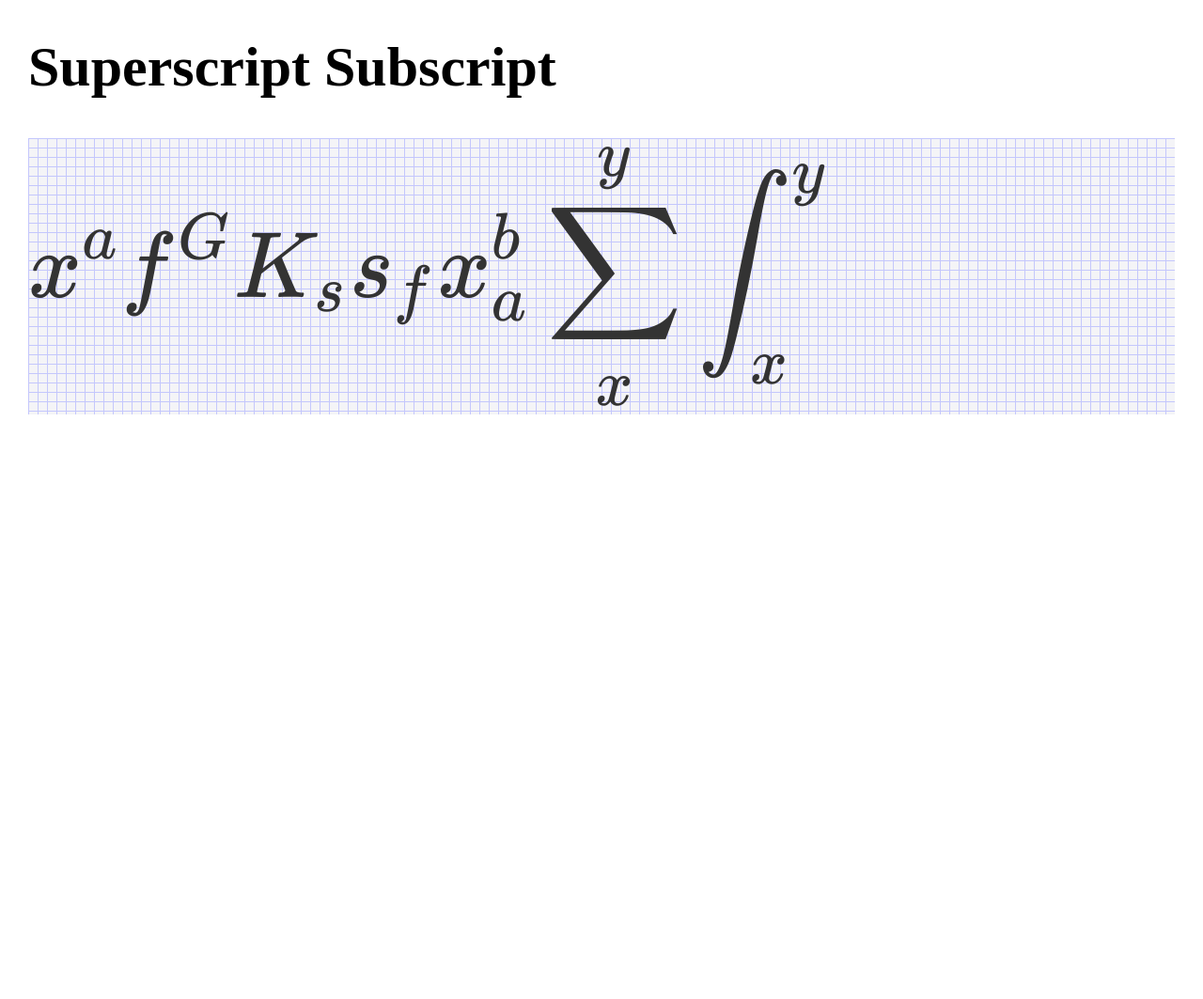
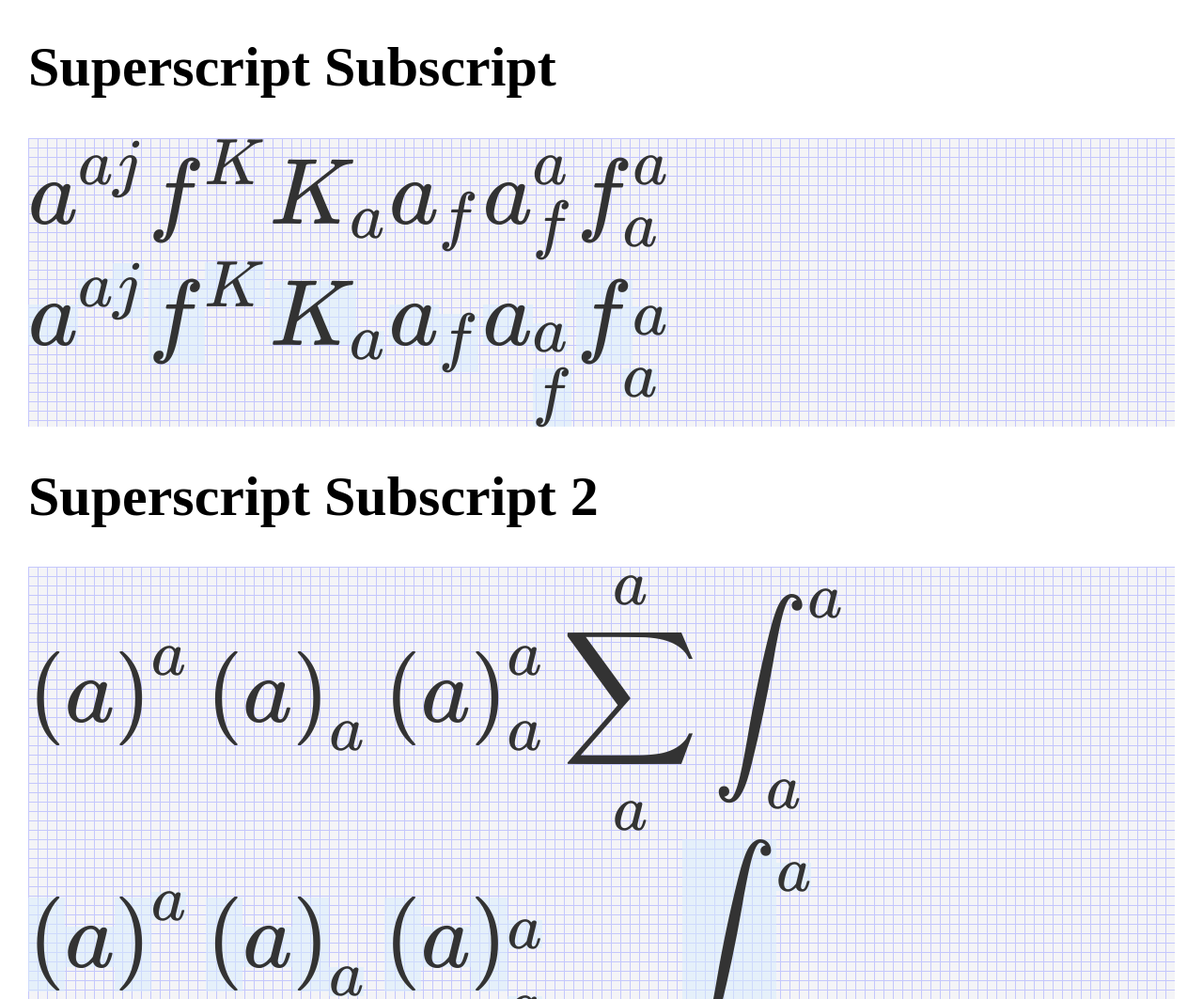
Before and after one commit to CKiumi/euler-tex, a website built with Vite: page index.html in a window 1280 px wide. Shown: the part 3336-4399 px from the top of the page at 94% size. Before the commit the page ends 3807 px from the top, so only its background shows below. Built offline with nearby package versions, Linux system fonts and the light colour scheme.

Commit message:
limit supsub

```diff
--- a/index.ts
+++ b/index.ts
@@ -12,6 +12,7 @@ import {
 } from "./src/atom/atom";
 import { buildBox } from "./src/html/builder";
 import { FracAtom } from "./src/atom/frac";
+import { SupSubAtom } from "./src/atom/supsub";
 const main = () => {
   const a: SymAtom = { char: "a", font: "Math-I", kind: "ord", type: "sym" };
   const f: SymAtom = { char: "f", font: "Math-I", kind: "ord", type: "sym" };
@@ -26,6 +27,7 @@ const main = () => {
   };
   const eq: SymAtom = { char: "=", font: "Main-R", kind: "rel", type: "sym" };
   const int: SymAtom = { char: "∫", font: "Size2", kind: "op", type: "sym" };
+  const sigma: SymAtom = { char: "∑", font: "Size2", kind: "op", type: "sym" };
   const hat: Accent = {
     char: "^",
     font: "Main-R",
@@ -88,6 +90,58 @@ const main = () => {
     kind: "ord",
     type: "frac",
   };
+  const sup: SupSubAtom = {
+    sup: [a, j],
+    nuc: a,
+    kind: "ord",
+    type: "supsub",
+  };
+  const sup2: SupSubAtom = {
+    sup: [K],
+    nuc: f,
+    kind: "ord",
+    type: "supsub",
+  };
+  const sub: SupSubAtom = {
+    sub: [a],
+    nuc: K,
+    kind: "ord",
+    type: "supsub",
+  };
+  const sub2: SupSubAtom = {
+    sub: [f],
+    nuc: a,
+    kind: "ord",
+    type: "supsub",
+  };
+  const supsub: SupSubAtom = {
+    sub: [f],
+    sup: [a],
+    nuc: a,
+    kind: "ord",
+    type: "supsub",
+  };
+  const supsub2: SupSubAtom = {
+    sub: [a],
+    sup: [a],
+    nuc: f,
+    kind: "ord",
+    type: "supsub",
+  };
+  const opSupsub: SupSubAtom = {
+    sub: [a],
+    sup: [a],
+    nuc: sigma,
+    kind: "ord",
+    type: "supsub",
+  };
+  const intSupsub: SupSubAtom = {
+    sub: [a],
+    sup: [a],
+    nuc: int,
+    kind: "ord",
+    type: "supsub",
+  };
   render(
     "Left Right Parentheses",
     "\\left(a+f\\right) \\left(\\int+f\\right)",
@@ -99,7 +153,35 @@ const main = () => {
     "\\sqrt{a} \\sqrt{K+a} \\sqrt{\\int} ",
     buildBox(parseAtoms([sqrt, sqrtK, sqrtInt]))
   );
-  render("Superscript Subscript", "x^a f^G K_s s_f x_a^b \\sum_x^y \\int_x^y");
+  render(
+    "Superscript Subscript",
+    "a^{aj} f^K K_a a_f a_f^a f^a_a",
+    buildBox(parseAtoms([sup, sup2, sub, sub2, supsub, supsub2]))
+  );
+  const lrsup: SupSubAtom = {
+    sup: [a],
+    nuc: { left, right, body: [a], kind: "inner", type: "lr" } as Atom,
+    kind: "inner",
+    type: "supsub",
+  };
+  const lrsub: SupSubAtom = {
+    sub: [a],
+    nuc: { left, right, body: [a], kind: "inner", type: "lr" } as Atom,
+    kind: "inner",
+    type: "supsub",
+  };
+  const lrsupsub: SupSubAtom = {
+    sub: [a],
+    sup: [a],
+    nuc: { left, right, body: [a], kind: "inner", type: "lr" } as Atom,
+    kind: "inner",
+    type: "supsub",
+  };
+  render(
+    "Superscript Subscript 2",
+    "\\left(a\\right)^a \\left(a\\right)_a \\left(a\\right)^a_a \\sum_a^a \\int_a^a",
+    buildBox(parseAtoms([lrsup, lrsub, lrsupsub, opSupsub, intSupsub]))
+  );
 };
 const render = (title: string, latex: string, result?: HTMLElement) => {
   const main = document.getElementById("main");
--- a/src/atom/atom.ts
+++ b/src/atom/atom.ts
@@ -5,9 +5,18 @@ import { Font } from "/font/src/spec";
 import { makeLeftRightDelim } from "./leftright";
 import { parseSqrt, SqrtAtom } from "./sqrt";
 import { FracAtom, parseFrac } from "./frac";
+import { parseSub, parseSup, parseSupSub, SupSubAtom } from "./supsub";
 
 export interface Atom {
-  type: "sym" | "accent" | "overline" | "line" | "lr" | "sqrt" | "frac";
+  type:
+    | "sym"
+    | "accent"
+    | "overline"
+    | "line"
+    | "lr"
+    | "sqrt"
+    | "frac"
+    | "supsub";
   kind: AtomKind;
 }
 
@@ -71,6 +80,15 @@ export const parseAtom = (atom: Atom): Box => {
   if (atom.type === "accent") return parseAccentAtom(atom as AccentAtom);
   if (atom.type === "sqrt") return parseSqrt(atom as SqrtAtom);
   if (atom.type === "frac") return parseFrac(atom as FracAtom);
+  if (atom.type === "supsub") {
+    if ((atom as SupSubAtom).sup && (atom as SupSubAtom).sub) {
+      return parseSupSub(atom as SupSubAtom, 0.7);
+    } else if ((atom as SupSubAtom).sup) {
+      return parseSup(atom as SupSubAtom, 0.7);
+    } else {
+      return parseSub(atom as SupSubAtom, 0.7);
+    }
+  }
   throw new Error("No Atom Type Specified");
 };
 
--- /dev/null
+++ b/src/atom/supsub.ts
@@ -0,0 +1,189 @@
+import { getSigma } from "/font";
+import { HBox, multiplyBox, SymBox, toVBox, VBox, VStackBox } from "../box/box";
+import { Atom, parseAtom, parseAtoms, SymAtom } from "./atom";
+import { SIGMAS } from "/font/src/sigma";
+
+export interface SupSubAtom extends Atom {
+  type: "supsub";
+  sup?: Atom[];
+  sub?: Atom[];
+  nuc: Atom;
+}
+
+export const parseSup = (atom: SupSubAtom, multiplier: number): HBox => {
+  let supShift = 0;
+  const sup = multiplyBox(parseAtoms(atom.sup as Atom[]), multiplier);
+  const nuc = parseAtom(atom.nuc);
+  if (!(nuc as SymBox).char) {
+    supShift = nuc.height - (SIGMAS.supDrop[1] * multiplier) / 1;
+  }
+  const minSupShift = getSigma("sup1");
+  supShift = Math.max(
+    supShift,
+    minSupShift,
+    sup.depth + 0.25 * getSigma("xHeight")
+  );
+
+  const marginRight = 0.5 / SIGMAS.ptPerEm[0] / multiplier;
+  sup.spacingRight = marginRight;
+  const vbox: VBox = {
+    children: [{ box: sup, shift: supShift }],
+    width: sup.width,
+    height: sup.height,
+    depth: sup.depth,
+  };
+
+  return {
+    children: [nuc, vbox],
+    width: nuc.width + sup.width,
+    depth: nuc.depth,
+    height: supShift / multiplier + sup.height,
+  };
+};
+
+export const parseSub = (atom: SupSubAtom, multiplier: number) => {
+  let subShift = 0;
+  const sub = multiplyBox(parseAtoms(atom.sub as Atom[]), multiplier);
+  //   const marginRight = 0.5 / getSigma("ptPerEm") / multiplier;
+  const nuc = parseAtom(atom.nuc);
+  if (!(nuc as SymBox).char) {
+    subShift = nuc.depth + (SIGMAS.subDrop[1] * multiplier) / 1;
+  }
+  subShift = Math.max(
+    subShift,
+    getSigma("sub1"),
+    sub.height - 0.8 * getSigma("xHeight")
+  );
+
+  const marginRight = 0.5 / SIGMAS.ptPerEm[0] / multiplier;
+  sub.spacingRight = marginRight;
+  sub.spacing = -(nuc as SymBox).italic / multiplier;
+  const vbox: VBox = {
+    children: [{ box: sub, shift: -subShift }],
+    width: sub.width,
+    height: sub.height,
+    depth: sub.depth,
+  };
+
+  return {
+    children: [nuc, vbox],
+    width: nuc.width + sub.width,
+    depth: nuc.depth,
+    height: subShift / multiplier + sub.height,
+  };
+};
+
+export const parseSupSub = (
+  atom: SupSubAtom,
+  multiplier: number
+): HBox | VStackBox => {
+  let supShift = 0;
+  let subShift = 0;
+  if (atom.nuc.kind === "op" && (atom.nuc as SymAtom).char === "∑") {
+    return parseLimitSupSub(
+      atom.nuc,
+      atom.sup as Atom[],
+      atom.sub as Atom[],
+      multiplier
+    );
+  }
+  const nuc = parseAtom(atom.nuc);
+  const sup = multiplyBox(parseAtoms(atom.sup as Atom[]), multiplier);
+  const sub = multiplyBox(parseAtoms(atom.sub as Atom[]), multiplier);
+  const minSupShift = getSigma("sup1");
+  supShift = Math.max(
+    supShift,
+    minSupShift,
+    sup.depth + 0.25 * getSigma("xHeight")
+  );
+  if (!(nuc as SymBox).char || atom.nuc.kind === "op") {
+    subShift = nuc.depth + (SIGMAS.subDrop[1] * multiplier) / 1;
+  }
+  if (!(nuc as SymBox).char || atom.nuc.kind === "op") {
+    supShift = nuc.height - (SIGMAS.supDrop[1] * multiplier) / 1;
+  }
+
+  subShift = Math.max(subShift, getSigma("sub2"));
+
+  const ruleWidth = getSigma("defaultRuleThickness");
+
+  // Rule 18e
+  const maxWidth = 4 * ruleWidth;
+
+  if (supShift - sup.depth - (sub.height - subShift) < maxWidth) {
+    subShift = maxWidth - (supShift - sup.depth) + sub.height;
+    const psi = 0.8 * getSigma("xHeight") - (supShift - sup.depth);
+    if (psi > 0) {
+      supShift += psi;
+      subShift -= psi;
+    }
+  }
+  sub.spacing = -(nuc as SymBox).italic / multiplier;
+  const marginRight = 0.5 / SIGMAS.ptPerEm[0] / multiplier;
+  sup.spacingRight = marginRight;
+  sub.spacingRight = marginRight;
+  const supsub: VBox = {
+    children: [
+      { box: sup, shift: supShift },
+      { box: sub, shift: -subShift },
+    ],
+    width: Math.max(sup.width, sub.width),
+    height: 0,
+    depth: 0,
+    align: "start",
+  };
+
+  return {
+    children: [nuc, supsub],
+    width: nuc.width + supsub.width,
+    depth: nuc.depth,
+    height: supsub.height,
+  };
+};
+
+export const parseLimitSupSub = (
+  nuc: Atom,
+  supAtom: Atom[],
+  subAtom: Atom[],
+  multiplier: number
+): VStackBox => {
+  let supBox;
+  let subBox;
+  const nucBox = parseAtom(nuc);
+  if (supAtom) {
+    supBox = multiplyBox(parseAtoms(supAtom), multiplier);
+    supBox.spacingTop = getSigma("bigOpSpacing5") / multiplier;
+    supBox.spacingBelow =
+      Math.max(
+        getSigma("bigOpSpacing1"),
+        getSigma("bigOpSpacing3") - supBox.depth
+      ) / multiplier;
+  }
+
+  if (subAtom) {
+    subBox = multiplyBox(parseAtoms(subAtom), multiplier);
+    subBox.spacingBelow = getSigma("bigOpSpacing5") / multiplier;
+    subBox.spacingTop =
+      Math.max(
+        getSigma("bigOpSpacing2"),
+        getSigma("bigOpSpacing4") - subBox.height
+      ) / multiplier;
+  }
+  if (supBox && subBox) {
+    const bottom =
+      getSigma("bigOpSpacing5") +
+      subBox.height +
+      subBox.depth +
+      (subBox.spacingTop ?? 0) +
+      nucBox.depth;
+    return toVBox([supBox, nucBox, subBox], bottom);
+  } else if (subBox) {
+    const top = nucBox.height;
+    return toVBox([nucBox, subBox], top);
+  } else if (supBox) {
+    const bottom = nucBox.depth;
+    return toVBox([supBox, nucBox], bottom);
+  } else {
+    throw new Error("Sup or Sub must specified");
+  }
+};
--- a/src/box/box.ts
+++ b/src/box/box.ts
@@ -4,8 +4,10 @@ export interface Box {
   depth: number;
   width: number;
   spacing?: number;
+  spacingRight?: number;
   spacingBelow?: number;
   spacingTop?: number;
+  multiplier?: number;
 }
 
 export interface SymBox extends Box {
@@ -19,6 +21,7 @@ export interface HBox extends Box {
 }
 export interface VBox extends Box {
   children: { box: Box; shift: number }[];
+  align?: "center" | "start";
 }
 export interface VStackBox extends Box {
   children: Box[];
@@ -43,7 +46,7 @@ export const toVBox = (children: Box[], newDepth: number): VStackBox => {
       .reduce((partialSum, a) => partialSum + a, 0) - newDepth;
   const width = Math.max(...children.map((box) => box.width));
   const revChildren = children.slice().reverse();
-  const oldDepth = revChildren[0].depth;
+  const oldDepth = revChildren[0].depth + (revChildren[0].spacingBelow ?? 0);
   return {
     children,
     depth: newDepth,
@@ -52,3 +55,13 @@ export const toVBox = (children: Box[], newDepth: number): VStackBox => {
     shift: -(newDepth - oldDepth),
   };
 };
+
+export const multiplyBox = (box: Box, multiplier: number): Box => {
+  return {
+    multiplier,
+    ...box,
+    height: box.height * multiplier,
+    depth: box.depth * multiplier,
+    width: box.width * multiplier,
+  };
+};
--- a/src/html/builder.ts
+++ b/src/html/builder.ts
@@ -25,6 +25,10 @@ export const buildHBox = (hbox: HBox) => {
     span.append(buildBox(box));
   });
   if (hbox.spacing) span.style.marginLeft = em(hbox.spacing);
+  if (hbox.spacingRight) span.style.marginRight = em(hbox.spacingRight);
+  if (hbox.spacingBelow) span.style.marginBottom = em(hbox.spacingBelow);
+  if (hbox.spacingTop) span.style.marginTop = em(hbox.spacingTop);
+  if (hbox.multiplier) span.style.fontSize = em(hbox.multiplier);
   return span;
 };
 
@@ -35,7 +39,6 @@ export const buildBox = (box: Box): HTMLSpanElement => {
   if ((box as SqrtBox).size) {
     return buildSqrtBox(box as SqrtBox);
   }
-
   if ((box as VBox).children && (box as VBox).children[0].box !== undefined) {
     return buildVBox(box as VBox);
   }
@@ -48,6 +51,7 @@ export const buildBox = (box: Box): HTMLSpanElement => {
   if ((box as DelimInnerBox).repeat) {
     return buildDelimInnerBox(box as DelimInnerBox);
   }
+
   const span = document.createElement("span");
   span.style.height = em(box.height);
   span.style.background = "black";
@@ -64,6 +68,7 @@ export const buildSymBox = ({
   depth,
   italic,
   spacing,
+  spacingRight,
   spacingBelow,
   spacingTop,
 }: SymBox): HTMLSpanElement => {
@@ -73,6 +78,7 @@ export const buildSymBox = ({
   span.style.height = em(height + depth);
   if (italic) span.style.paddingRight = em(italic);
   if (spacing) span.style.marginLeft = em(spacing);
+  if (spacingRight) span.style.marginRight = em(spacingRight);
   if (spacingBelow) span.style.marginBottom = em(spacingBelow);
   if (spacingTop) span.style.marginTop = em(spacingTop);
   span.style.lineHeight = em(
@@ -81,7 +87,7 @@ export const buildSymBox = ({
   return span;
 };
 
-export const buildVBox = ({ children }: VBox): HTMLSpanElement => {
+export const buildVBox = ({ children, align }: VBox): HTMLSpanElement => {
   const span = document.createElement("span");
   const depth = Math.min(
     ...children.map(({ shift, box }) => shift - box.depth)
@@ -105,6 +111,7 @@ export const buildVBox = ({ children }: VBox): HTMLSpanElement => {
   const oldDepth = children[children.length - 1].box.depth;
   span.classList.add("vlist");
   span.style.height = em(height - depth);
+  if (align) span.style.alignItems = align;
   span.style.verticalAlign = em(depth + oldDepth);
   return span;
 };
```
Also changed, not shown: test/e2e/report/index.html (+1 -1 lines), test/unit/box.test.ts (+162 -21 lines), 1 other file.
